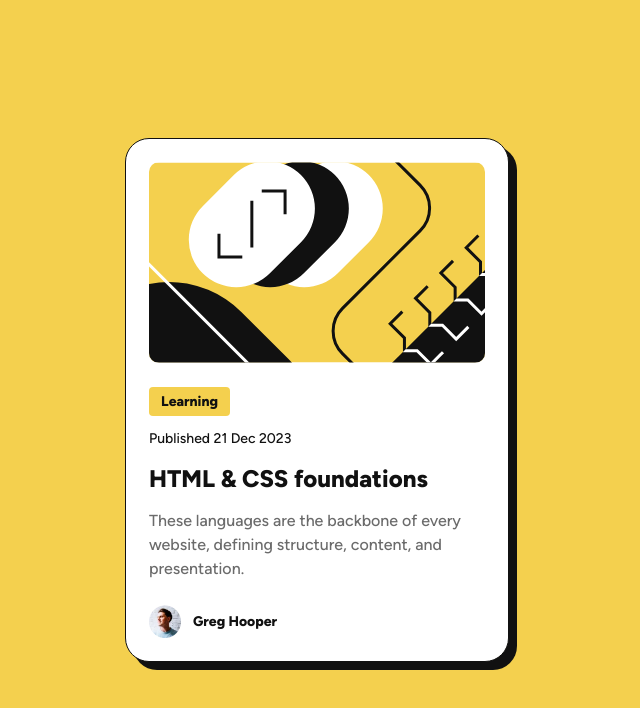
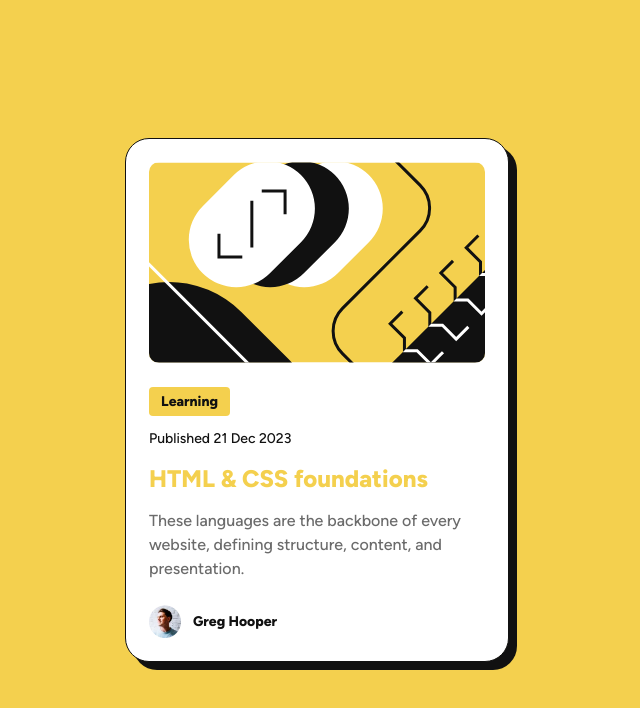
Before and after one commit to niezgoda-piotr/Frontend-Mentor---blog-preview-card, a website built with Vite: page index.html in a window 1280 px wide. In both pictures the pointer is over the element "HTML & CSS foundations". Shown: the whole page, without its empty margins (323-963 px from the left). Built offline with nearby package versions, Linux system fonts and the light colour scheme.

Commit message:
Add :hover state for content header

```diff
--- a/css/style.css
+++ b/css/style.css
@@ -112,6 +112,11 @@ article {
     margin-bottom: 0.857142857rem;
 }
 
+.content h1:hover {
+    color: var(--color-yellow);
+    cursor: pointer;
+}
+
 .content p {
     font-size: var(--text-preset-2--size);
     font-weight: var(--text-preset-2--weight);
```
Also changed, not shown: README.md.
